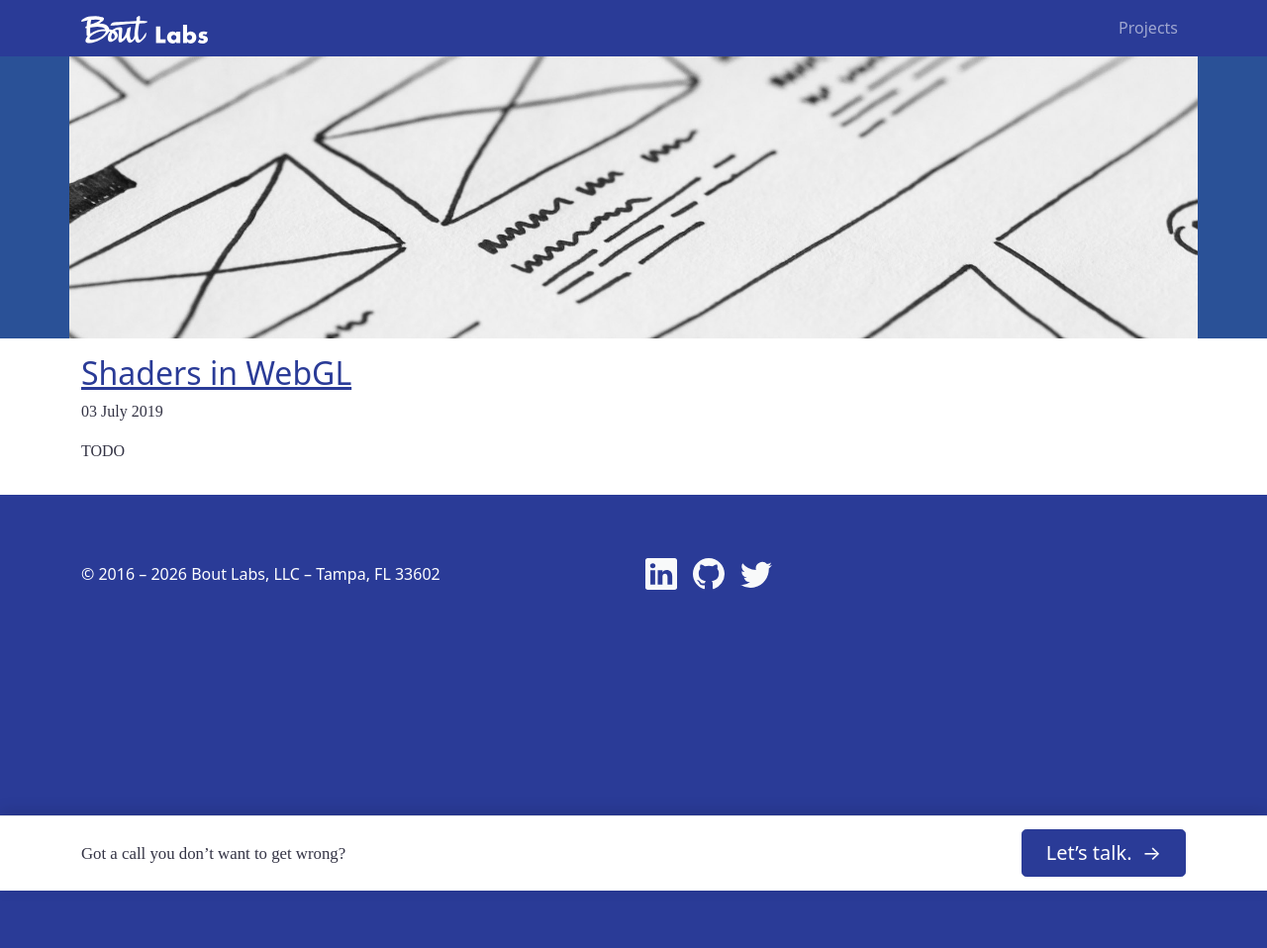
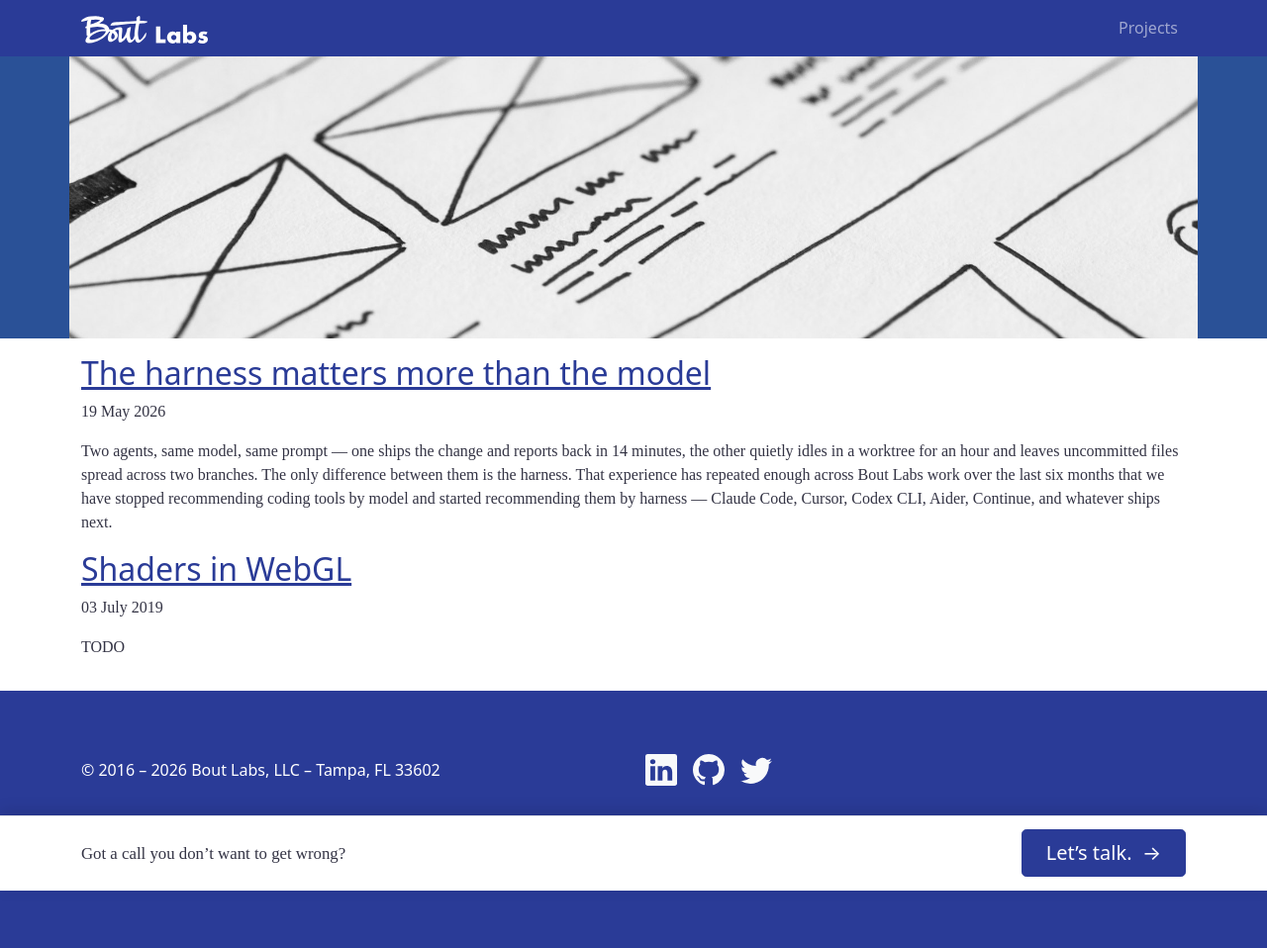
Before and after one commit to BoutLabs/boutlabs.github.io, a Jekyll site: the page built from news.html, in a window 1280 px wide. Shown: the whole page at 99% size. Built offline with Jekyll 4.4.1, drawn with Linux system fonts in a browser that asks for light colours; some web fonts are replaced; before the commit the page ends 900 px from its top, so only the background shows below that; part of the change alters nothing that is shown.

Commit message:
feat(blog): the harness matters more than the model (#38)
## Summary

- Second AI Enablement blog post. Argues the harness — Claude Code,
Cursor, Codex CLI, Aider, Continue — drives the day-to-day coding
experience more than the underlying model, with field-tested specifics
on the failure modes we've actually hit.
- Widens the html-proofer ignore list to cover
`https://www.boutlabs.com/news/` URLs. Jekyll's `absolute_url` filter
renders self-referential post URLs as absolute in blog listings and
feeds, so a brand-new post always 404s against production until it
deploys — that's not a real link failure, and the test gate shouldn't
flag it.
- Soft CTA at close points to `/contact-us/`. 2,430 words; voice + style
match `marketing/VOICE.md`; no `do_not_say` words; em-dashes only;
sentence-case headings; no exclamation marks.

## Test plan

- [x] `bundle exec rake test` passes locally (build + html-proofer
clean)
- [x] Post renders to
`_site/news/2026/05/19/the-harness-matters-more-than-the-model/index.html`
- [x] Word count between 1800 and 2500 (actual: 2,430)
- [x] Scanned for `do_not_say` words — none present
- [x] No double-hyphens (em-dashes only); no exclamation marks; no emoji
- [x] CTA at close links to `/contact-us/`
- [x] Named harnesses with specific (fair) failure modes, not
abstractions
- [ ] Pre-merge: GH Actions `checks` workflow green on the head SHA

Closes #36

---------

Co-authored-by: Claude Opus 4.7 (1M context) <noreply@anthropic.com>

```diff
--- a/_includes/blog-post.html
+++ b/_includes/blog-post.html
@@ -4,7 +4,7 @@
 {%- endcomment -%}
 
 <div class="blog-post">
-  <a href="{{ post.url | absolute_url }}">
+  <a href="{{ post.url | relative_url }}">
     <h2 class="blog-post-title">{{ post.title }}</h2>
   </a>
   <p class="blog-post-meta">{{ post.date | date_to_long_string }}</a></p>
--- /dev/null
+++ b/_posts/2026-05-19-the-harness-matters-more-than-the-model.markdown
@@ -0,0 +1,124 @@
+---
+layout: post
+title:  "The harness matters more than the model"
+date:   2026-05-19 09:00:00 -0400
+categories: [news]
+tags: [ai-enablement, technology, engineering]
+---
+
+Two agents, same model, same prompt — one ships the change and reports back in 14 minutes, the other quietly idles in a worktree for an hour and leaves uncommitted files spread across two branches. The only difference between them is the harness. That experience has repeated enough across Bout Labs work over the last six months that we have stopped recommending coding tools by model and started recommending them by harness — Claude Code, Cursor, Codex CLI, Aider, Continue, and whatever ships next.
+
+## The model is not the bottleneck
+
+Most "which AI tool should I use" conversations spend 80% of their time on the model — Claude vs. GPT vs. Gemini, benchmarks, context window length, the latest evals. In practice, for actual day-to-day coding work, the frontier models are roughly interchangeable. They all hallucinate APIs that don't exist. They all write a perfectly reasonable function that calls a perfectly imaginary library. They all need to be told to read a file before they edit it.
+
+What is not interchangeable is the harness sitting around the model. The harness is the part that decides *when* to call the model, *what* context to give it, *which* tools it can reach for, and *what to do when something goes wrong*. The model generates tokens. The harness runs the actual engineering workflow.
+
+If you have been frustrated by an AI coding tool, the odds are very high that you were frustrated by the harness — not the model behind it.
+
+## What the harness actually does
+
+Strip away the marketing and a coding harness is doing about seven things, all of them load-bearing:
+
+- **Context assembly.** Reading the right files, in the right order, before the model sees the prompt. Some harnesses do this with a watcher and a live index; some do it on demand; some make you paste the file in by hand.
+- **Tool orchestration.** Shell, file I/O, search, git, network. Plus the ergonomics of extending the surface — Model Context Protocol servers, custom tools, plugins. The model can only do what the harness exposes.
+- **Loop control.** When the model returns a tool call, does the harness execute it and feed the result back? In a tight enough loop to feel responsive, but not so tight it burns 30,000 tokens on a hallucinated grep? That choice — when to call the model again versus when to stop and ask — is most of the difference between a useful agent and an expensive one.
+- **Context window management.** What does the harness do when the conversation gets long? Truncate? Summarize? Hand off to a subagent with a clean window? Each option has a failure mode.
+- **Error handling.** A command fails. A test times out. A file does not exist. The harness has to notice, surface, and either retry sensibly or hand back to a human.
+- **Visibility.** Can you see what it is doing in real time, or are you watching a spinner? When it gets stuck, does it tell you it is stuck?
+- **Recovery.** When the agent goes off the rails — and it will — how cleanly can you undo, take over, or steer? Worktrees, branches, git state, partial commits, half-applied edits. The harness either keeps this hygienic or it does not.
+
+A model that scores 90 on a benchmark inside a harness that loses context every 12 turns ships worse code than a model that scores 85 inside a harness that holds context cleanly through a four-hour session. We have watched this exact substitution play out, more than once.
+
+## The dimensions that actually separate harnesses
+
+Once you stop comparing harnesses by their underlying model, the comparison gets sharper. These are the dimensions we use in practice when we are picking one for a client engagement.
+
+### Failure modes
+
+Every harness fails. The question is *how*. When the model hallucinates a function name, does the harness blindly write it and hand you a broken file, or does it run the test suite and notice? When a long-running command hangs, does the harness time it out, or does it sit forever? When a tool returns garbage — a wall of `ls -la` output, say — does the harness know how to keep its head?
+
+Good harnesses fail loudly, with a clean enough state that you can take over. Rough harnesses fail quietly. The quiet failures cost more, every time.
+
+### Visibility
+
+This one is underrated. We have lost real hours to harnesses that report "running in the background, I will notify you" and then never produce a second notification. The agent has either finished, stalled, or crashed — and you cannot tell which without going to look.
+
+The fix is mundane: streaming output, a status indicator that updates as the agent does work, a clear "I am stuck on X, please advise" hand-back when something goes wrong. Most of the perceived productivity gap between two harnesses on the same model comes down to whether you ever have to wonder if the agent is still alive.
+
+### Context discipline
+
+Long sessions are where harnesses split. A four-hour session, two file rewrites, a test failure, a debug detour, and a new feature request — what is still in the context window? The good harnesses know when to summarize, when to drop, when to re-read a file from disk because the in-memory version is stale. The rougher ones lose track of which file is current, edit the wrong version, and overwrite work the developer just did.
+
+The most expensive bug in this category is silent: the agent's mental model of the code drifts away from the code on disk, and the agent does not notice. By the time you notice, you are unwinding 40 minutes of commits.
+
+### Tool surface
+
+Built-in tools matter — file I/O, shell, search, edit, git — but so does the ergonomics of *adding* tools. The Model Context Protocol ecosystem has made this dramatically less painful in the last year, but harness support is uneven. A harness that lets you wire up a Postgres MCP server and a GitHub MCP server in five minutes is a different product from one that requires a custom plugin written in TypeScript.
+
+For our work specifically, the ability to reach external systems — issue trackers, design tools, observability backends — is closer to load-bearing than nice-to-have. The harness is the integration layer.
+
+### Recovery
+
+When the agent does something you did not want — and again, it will — the harness either makes recovery easy or makes it hostile. Easy looks like: agent operates inside a git worktree, every edit is a discrete commit, and "undo this 20 minutes of work" is `git reset` to a known-good SHA. Hostile looks like: uncommitted edits across three files, a half-applied patch in the shell, and a working tree you no longer trust.
+
+We bias toward harnesses that treat git state as a first-class concern. Worktrees, atomic commits, branch-per-task. The recovery story is the part you do not appreciate until you need it, and by then it is too late.
+
+## A field-tested take on a few current harnesses
+
+Specific, not abstract. These are observations from real engagements over the last six months, not vibes from a benchmark.
+
+### Claude Code (Anthropic)
+
+The primary harness for most of our work. Anthropic's [Claude Code](https://docs.claude.com/en/docs/claude-code/overview) is a terminal-first agent with strong context discipline, clean tool orchestration, and a recovery model built around worktrees and atomic commits. The visibility story is excellent — you can see what it is doing as it does it, and when it is uncertain it asks instead of guessing.
+
+Where it has burned us: tool-call loops on ambiguous prompts can get expensive if you do not steer early. A vague "fix the build" can spend 15 minutes reading files before it tries anything. The fix is mostly on the prompter — be specific about what you want first — but a harness that defaulted to "ask before exploring" would save tokens. Subagent fan-out across worktrees is powerful but takes practice to use without creating cross-tree confusion; we have written more than one runbook to keep that clean.
+
+Net: this is the harness we reach for when reliability matters. It rarely surprises us, and when it does, it surprises us by being more careful than we asked for, not less.
+
+### Codex CLI (OpenAI)
+
+We have been actively trying to find a workflow where Codex CLI carries well-specified implementation work in parallel with a Claude Code session. The hypothesis is sound — push "grunt work" to a second harness, preserve the primary session's context for judgement. The execution has been rough.
+
+Specifically: Codex CLI has stalled silently on multi-step refactors, returning a "running in the background" message that was never followed by a completion notification. We have lost time waiting for runs that had already failed. The sandbox path policy can block writes outside the main repo root, which makes sibling-worktree workflows brittle — the agent reports the failure, but the wrapper sometimes still reports "completed." And running multiple Codex sessions sharing one working tree has produced workspace bleed: files from one ticket showing up in another ticket's branch.
+
+None of this is a verdict that Codex CLI is bad. It is a verdict that the failure modes we have hit are the ones that cost the most to recover from — silent stalls and state confusion — and the recovery overhead has, on the runs we have measured, exceeded the cost of just implementing the work inline. We are still looking for the invocation pattern that works for us. If you have one, we would like to compare notes.
+
+### Cursor
+
+Cursor's bet is different: keep the IDE, add an agent that can read, edit, and reason about the codebase from inside it. The integration is excellent for the solo-developer-in-an-editor case. You can highlight a function, ask for a refactor, see the diff inline, accept or reject by chunk. For the kind of work that lives in one repo and one developer's head, that loop is hard to beat.
+
+Where it stretches: multi-repo work, long-running multi-step refactors, and anything that wants a subagent to fan out across files in parallel. The IDE-anchored model is a feature when it fits and a constraint when it does not. The Cursor team has been moving toward more agentic capabilities — that is a separate conversation we will be having when the next iteration ships.
+
+Net: a strong solo-pair harness for IDE-resident developers. We reach for it when the work is bounded and visual feedback matters more than orchestration.
+
+### Aider
+
+Aider is the unfussy option — a [terminal-first agent](https://github.com/Aider-AI/aider) with explicit, declarative context (you tell it which files it can see), a tight edit-test-commit loop, and a refreshingly small surface area. For a developer who already lives in the terminal and wants a coding agent that does the obvious thing without much ceremony, Aider is the right answer surprisingly often.
+
+Where it does less than Claude Code or Cursor: it does not fan out to subagents, it does not orchestrate large multi-file changes the way a heavier harness can, and the tool-surface story is narrower. That is the point. If your work is single-developer, single-repo, and benefits from the developer keeping a tight grip on context, that minimalism is a feature.
+
+### Continue
+
+Continue is the open-source IDE extension that runs across editors and supports a wide range of models. For teams that want a self-hostable, swap-the-model option and are willing to invest in configuration, it slots in cleanly. We have less direct production time with it than with the others above; the right time to recommend it is when the team has firm requirements around hosting, model choice, or governance that the closed harnesses cannot meet.
+
+## The picks for different shapes of work
+
+There is no single best harness — there is a best harness for a given shape of work. The four shapes we see most often:
+
+- **Solo IDE pair, single repo.** Cursor or Continue, in that order if you do not need to self-host the model. The IDE-resident agent is the right tool when the work is bounded and visual feedback matters.
+- **Terminal-first multi-step engineering.** Claude Code, with Aider as the lower-ceremony alternative when the scope is tight. This is where most of our client engagement work happens.
+- **Single-shot CLI tools.** Both Claude and OpenAI have minimal "ask the model from the shell" interfaces, and these are useful for one-off scripts, code translation, and quick refactors. Not where you want to run an agent.
+- **Parallel multi-agent work across worktrees.** This is still squishy. Claude Code with subagent fan-out is the most reliable pattern we have found, but the orchestration overhead is non-trivial. Codex CLI as a second worker has been rough for the reasons above. The "robot army of coding agents" pattern is real, but it is real for teams who have invested in the harness scaffolding around it — not as a default.
+
+The honest summary: pick the harness that matches the shape of the work, not the model that scored highest on the most recent benchmark. The model is the easy part of the decision. The harness is the part that will decide whether your team gets faster or just feels busier.
+
+## The thing nobody tells you
+
+The most expensive harness mistake is not picking the wrong one. It is treating the harness as a vendor lock-in question — picking one, sticking to it, and trying to make it carry every shape of work in every project.
+
+We use multiple harnesses, deliberately. The terminal agent for engineering. The IDE pair for tight refactors. The minimal CLI for one-shots. The harness is part of the workflow, not part of the identity, and the cost of switching is much lower than the cost of forcing the wrong tool against the wrong job.
+
+The model behind the harness will keep getting better. That is the part that is on a fast curve and largely outside your control. The harness — the part that runs the actual workflow around the model — is the part where your team's judgement compounds. Spend time there. Try things. Notice what fails quietly and which tools recover gracefully.
+
+If you are figuring out which harness fits your team and your codebase, [let's talk](/contact-us/). We have opinions, and we have receipts.
```
